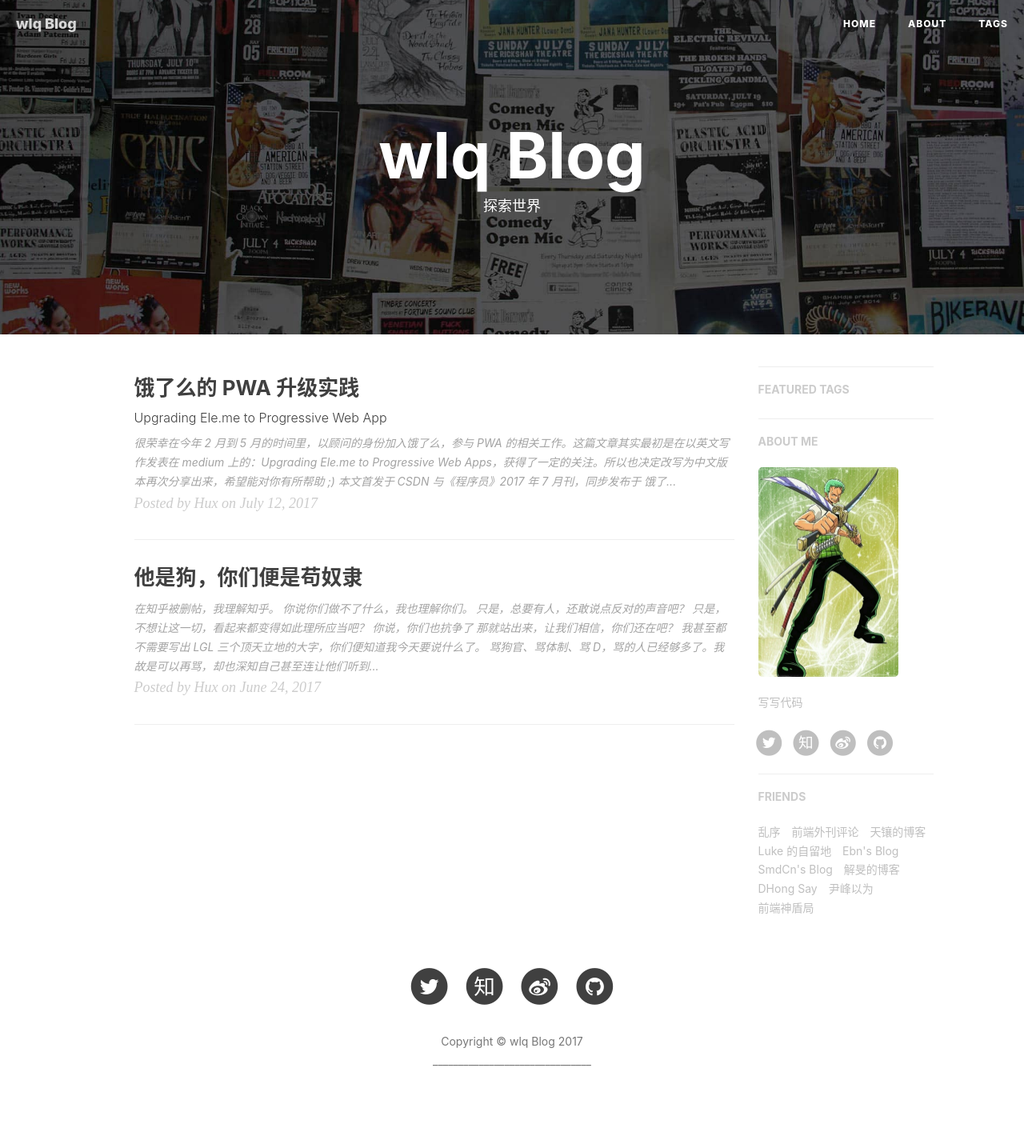
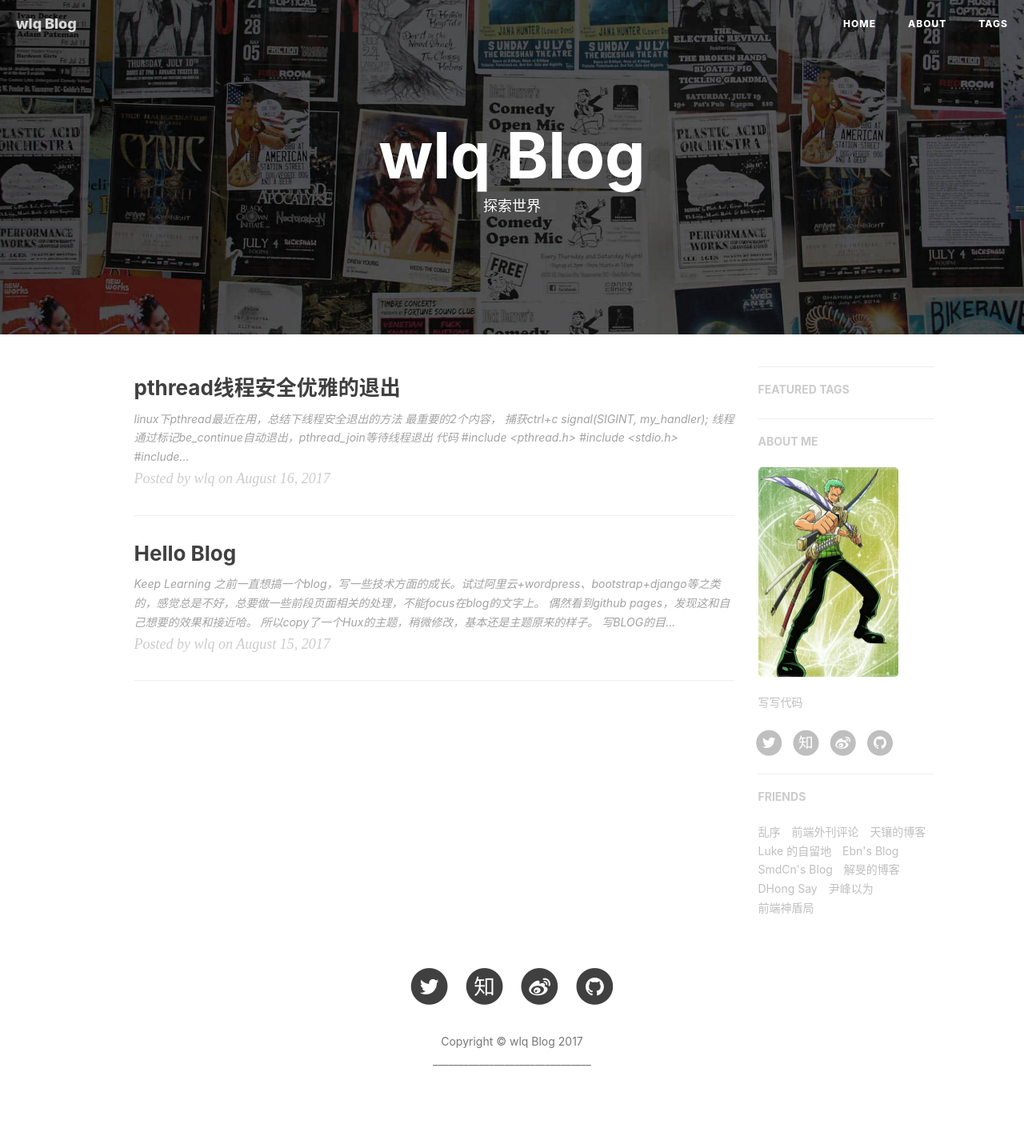
Before and after one commit to weitian826/weitian826.github.io, a Jekyll site: the page built from index.html, in a window 1280 px wide. Shown: the whole page at 80% size. Built offline with Jekyll 4.4.1, drawn with Linux system fonts in a browser that asks for light colours; nearby versions of some CDN libraries; the list of posts is cut into pages by our own code; comment, search, counter and statistics services are not loaded.

Commit message:
add post pthread hello blog

```diff
--- a/_config.yml
+++ b/_config.yml
@@ -61,7 +61,7 @@ netease_comment: false
 
 # Google Analytics
 #ga_track_id: 'UA-49627206-1'            # Format: UA-xxxxxx-xx
-ga_domain: wlq.me
+#ga_domain: wlq.me
 
 
 
--- /dev/null
+++ b/_posts/2017-08-15-Hello-Blog.markdown
@@ -0,0 +1,18 @@
+---
+layout:     post
+title:      "Hello Blog"
+subtitle:   ""
+date:       2017-08-15 18:06:10
+author:     "wlq"
+header-img: "img/post-bg-hello-blog.jpg"
+---
+
+> Keep Learning
+
+之前一直想搞一个blog，写一些技术方面的成长。试过阿里云+wordpress、bootstrap+django等之类的，感觉总是不好，总要做一些前段页面相关的处理，不能focus在blog的文字上。
+
+偶然看到github pages，发现这和自己想要的效果和接近哈。
+所以copy了一个Hux的主题，稍微修改，基本还是主题原来的样子。
+
+写BLOG的目的，就是Keep Learning。在技术或认知上。
+加油！
--- /dev/null
+++ b/_posts/2017-08-16-pthread-join.markdown
@@ -0,0 +1,82 @@
+---
+layout:     post
+title:      "pthread线程安全优雅的退出"
+subtitle:   ""
+date:       2017-08-16 18:23:44
+author:     "wlq"
+header-img: "img/post-bg-hello-blog.jpg"
+tags:
+    - linux
+    - c++
+    - pthread
+---
+
+> linux下pthread最近在用，总结下线程安全退出的方法
+
+最重要的2个内容，
+
+1. 捕获ctrl+c	 `signal(SIGINT, my_handler);`
+2. 线程通过标记be_continue自动退出，pthread_join等待线程退出
+
+代码
+
+	#include <pthread.h>
+	#include <stdio.h>
+	#include <stdlib.h>
+	#include "unistd.h"
+
+	int be_continue = true;
+
+	void *BusyWork(void *t)
+	{
+	   printf("Thread starting...\n");
+	   while (be_continue)
+	   {
+	      //do something
+	      sleep(1);
+	   }
+	   return NULL;
+	}
+
+	static void my_handler(int sig)
+	{
+	   be_continue = false;
+	}
+
+	int main (int argc, char *argv[])
+	{
+	   pthread_t threadid;
+	   pthread_attr_t attr;
+	   int rc;
+	   void *status;
+
+	   signal(SIGINT, my_handler);
+	   /* Initialize and set thread detached attribute */
+	   pthread_attr_init(&attr);
+	   pthread_attr_setdetachstate(&attr, PTHREAD_CREATE_JOINABLE);
+
+	   rc = pthread_create(&threadid, &attr, BusyWork, NULL);
+	   if (rc) {
+	      printf("ERROR; return code from pthread_create() is %d\n", rc);
+	      return 1;
+	   }
+
+	   while (be_continue)
+	   {
+	      //do something
+	      sleep(1);
+	   }
+
+	   /* Free attribute and wait for the other threads */
+	   pthread_attr_destroy(&attr);
+	   rc = pthread_join(threadid, &status);
+	   if (rc) {
+	      printf("ERROR; return code from pthread_join() is %d\n", rc);
+	      return 1;
+	   }
+
+	   printf("Main: completed join with thread having a status of %ld\n", (long)status);
+
+	   printf("Main: program completed. Exiting.\n");
+	   return 0;
+	}
```
Also changed, not shown: _posts/upgrading-eleme-to-pwa.markdown (renamed from _posts/2017-07-12-upgrading-eleme-to-pwa.markdown), _posts/you-are-slaves.markdown (renamed from _posts/2017-06-25-you-are-slaves.markdown), img/post-bg-hello-blog.jpg (renamed from img/post-bg-os-metro.jpg), 1 other file.
